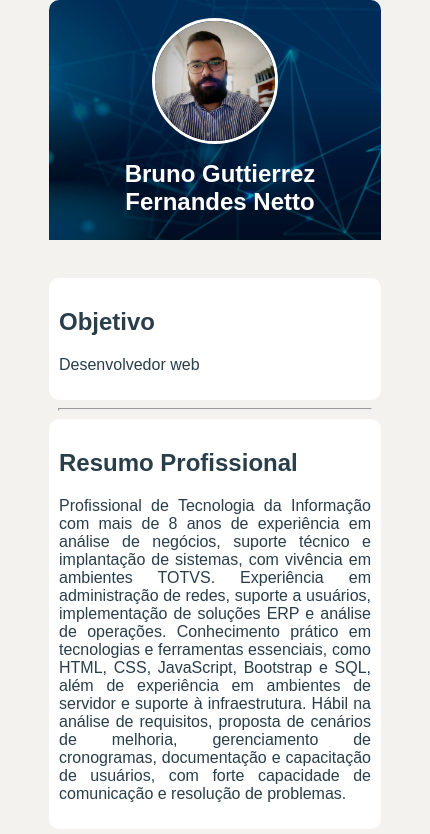
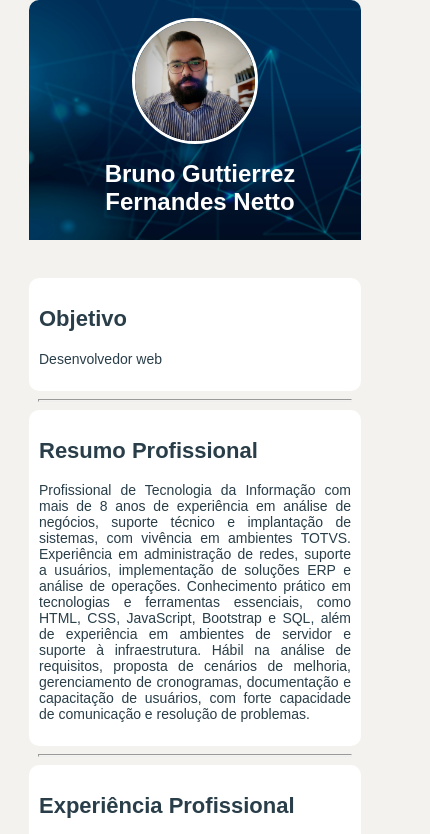
Before and after one commit to brunoguttierrez/projeto-curriculo, a plain HTML site: page index.html in a window 390 px wide. Shown: the top 834 px of the page, 430 px wide, since content can reach past the window. Drawn offline with Linux system fonts and the light colour scheme.

Commit message:
Ajuste de responsividade

```diff
--- a/index.html
+++ b/index.html
@@ -87,6 +87,9 @@
     }
     @media (max-width: 733px) {
 
+        .corpo-curriculo {
+            padding: 0;
+        }
         .capa {
             flex-direction: column;
         }
@@ -104,6 +107,14 @@
 
         footer small {
             font-size: 0.6em;
+        }
+
+        h2 {
+            font-size: 22px;
+        }
+
+        p {
+            font-size: 14px;
         }
     }
 </style>
```
